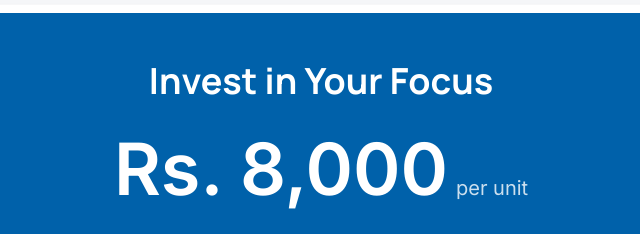
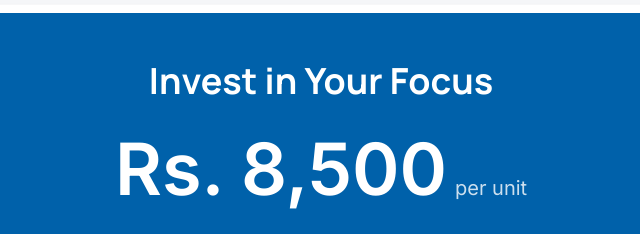
Before and after one commit to sejalgajbhiye-ui/ZenCubix, a plain HTML site: page index.html in a window 1280 px wide. Shown: the part 4500-4734 px from the top of the page, 319-959 px from the left. Drawn offline with nearby package versions, Linux system fonts and the light colour scheme.

Commit message:
Update landing page price to Rs. 8,500

```diff
--- a/index.html
+++ b/index.html
@@ -336,7 +336,7 @@
 <div class="bg-primary text-white rounded-xl p-12 text-center space-y-8">
 <h2 class="text-4xl font-bold">Invest in Your Focus</h2>
 <div class="flex items-baseline justify-center gap-2">
-<span class="text-5xl md:text-7xl font-extrabold">Rs. 8,000</span>
+<span class="text-5xl md:text-7xl font-extrabold">Rs. 8,500</span>
 <span class="text-xl opacity-80">per unit</span>
 </div>
 <p class="text-lg max-w-md mx-auto opacity-90">
```
